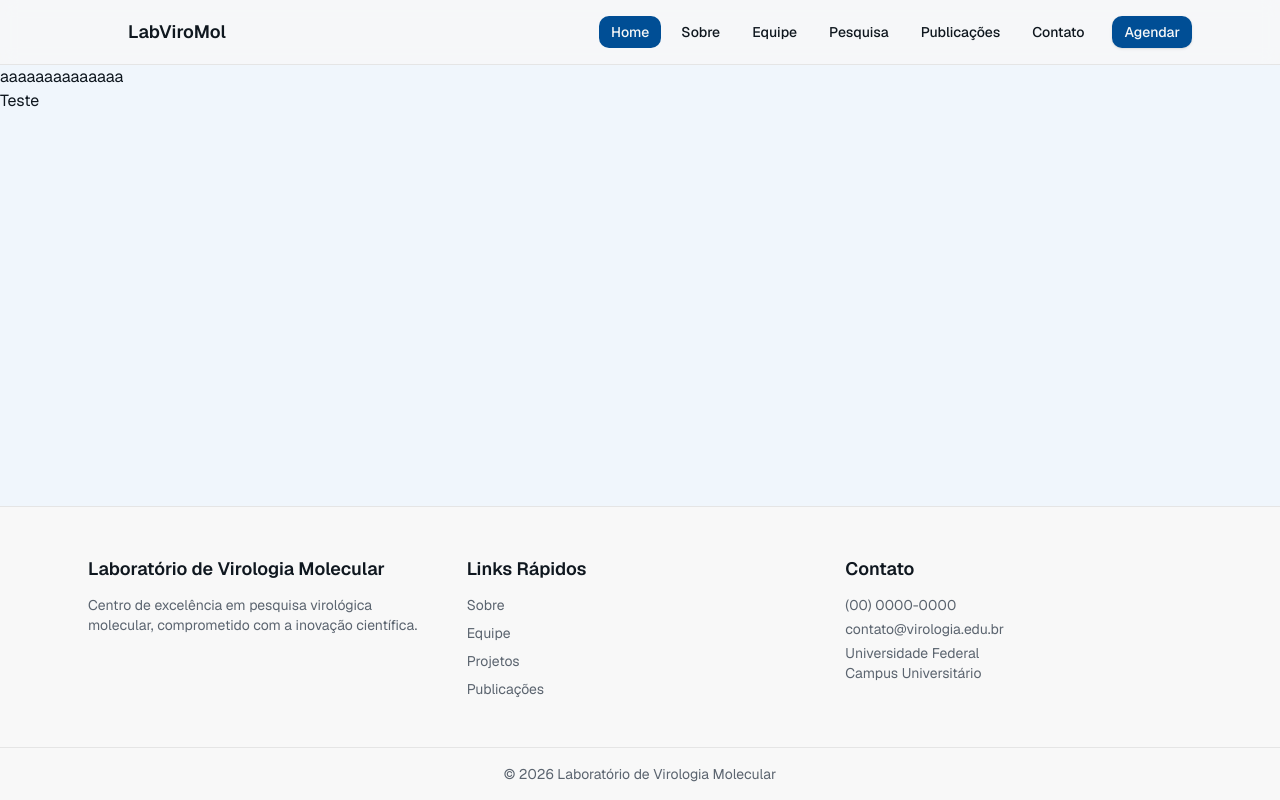
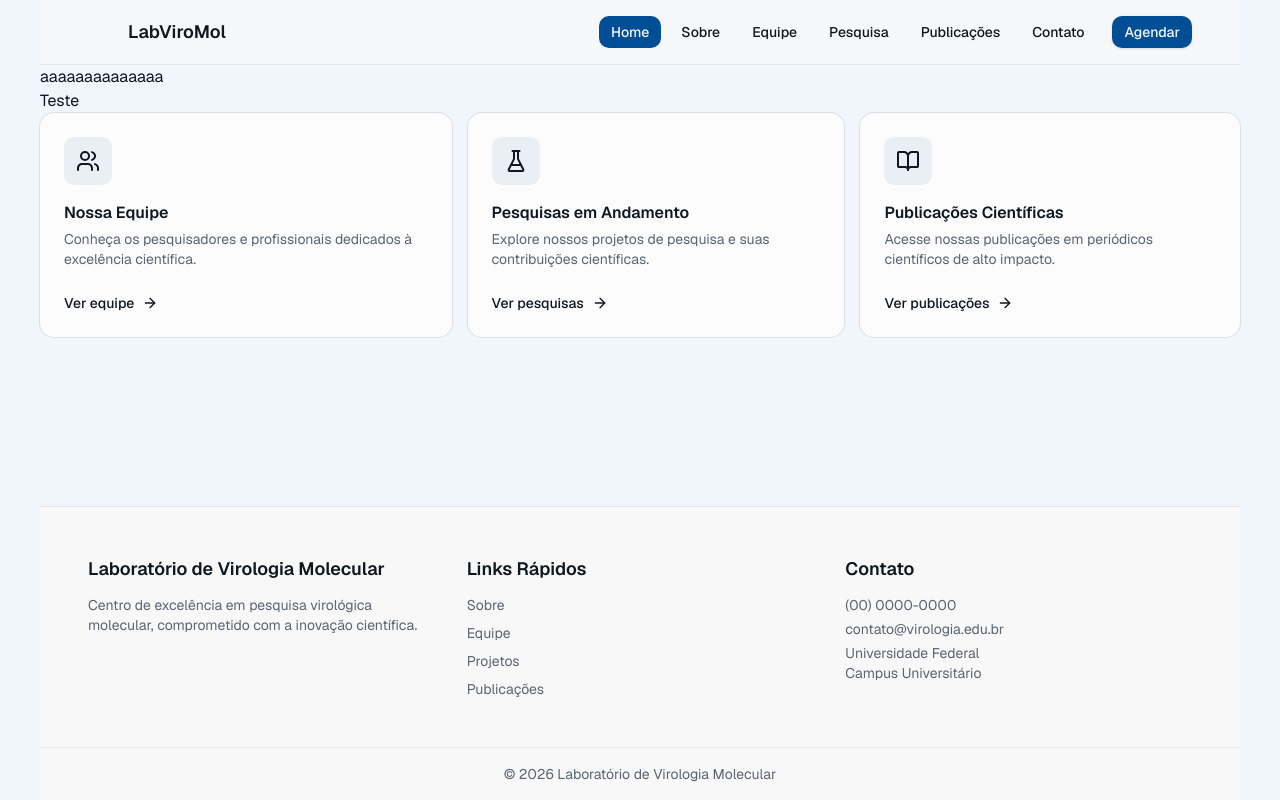
Before and after one commit to rafaelleonardodev/labviromol-institucional, a Next.js app: page / in a window 1280 px wide. Built offline with nearby package versions, Linux system fonts and the light colour scheme.

Commit message:
wip: home

```diff
--- a/app/layout.tsx
+++ b/app/layout.tsx
@@ -1,10 +1,10 @@
 import type { Metadata } from "next";
 import { title, text } from "./fonts";
 import "./globals.css";
-import { Header } from "../components/layout/Header";
-import { Footer } from "../components/layout/Footer";
 import { Geist } from "next/font/google";
 import { cn } from "@/lib/utils";
+import { Header } from "@/components/layout/header";
+import { Footer } from "@/components/layout/footer";
 
 const geist = Geist({subsets:['latin'],variable:'--font-sans'});
 
@@ -23,7 +23,7 @@ export default function RootLayout({
       lang="pt-br"
       className={cn("h-full", "antialiased", "bg-neutral-50", title.variable, text.variable, "font-sans", geist.variable)}
     >
-      <body className="min-h-screen flex flex-col">
+      <body className="min-h-screen flex flex-col px-10">
         <Header />
         <main className="flex-1 pb-20">
           {children}
--- a/app/page.tsx
+++ b/app/page.tsx
@@ -1,3 +1,8 @@
+import { Card, CardContent, CardHeader } from "@/components/common/card";
+import { IconCard } from "@/components/common/card/icon-card";
+import Meyer from "@/public/icons/meyer";
+import OpenBook from "@/public/icons/open-book";
+import People from "@/public/icons/people";
 import Image from "next/image";
 
 export default function Home() {
@@ -7,6 +12,34 @@ export default function Home() {
       <div>
         Teste
       </div>
+      <section
+        className="
+          flex
+          gap-4
+        "
+      >
+        <IconCard
+          title="Nossa Equipe"
+          description="Conheça os pesquisadores e profissionais dedicados à excelência científica."
+          cta="Ver equipe"
+          icon={<People/>}
+          href="/team"
+        />
+        <IconCard
+          icon={<Meyer/>}
+          title="Pesquisas em Andamento"
+          description="Explore nossos projetos de pesquisa e suas contribuições científicas."
+          cta="Ver pesquisas"
+          href="/research"
+        />
+        <IconCard
+          icon={<OpenBook/>}
+          title="Publicações Científicas"
+          description="Acesse nossas publicações em periódicos científicos de alto impacto."
+          cta="Ver publicações"
+          href="/publish"
+        />
+      </section>
     </>
   );
 }
--- /dev/null
+++ b/components/common/card/icon-card.tsx
@@ -0,0 +1,78 @@
+"use client";
+
+import Link from "next/link";
+import { ReactNode } from "react";
+import { ArrowRight } from "lucide-react";
+
+import { Card } from "./card";
+import { cn } from "@/lib/utils";
+
+type IconCardProps = {
+  icon: ReactNode;
+  title: string;
+  description?: string;
+  href?: string;
+  cta?: string;
+  className?: string;
+};
+
+export function IconCard({
+  icon,
+  title,
+  description,
+  href,
+  cta = "Ver equipe",
+  className,
+}: IconCardProps) {
+  const content = (
+    <Card
+      interactive
+      className={cn(
+        "p-6 flex flex-col gap-4 hover:shadow-md transition-all",
+        className
+      )}
+    >
+      {/* ICON */}
+      <div className="
+        w-12 h-12
+        flex items-center justify-center
+        rounded-lg
+        bg-muted
+        text-foreground
+      ">
+        {icon}
+      </div>
+
+      {/* TEXT */}
+      <div className="space-y-1">
+        <h3 className="font-heading text-base font-semibold">
+          {title}
+        </h3>
+
+        {description && (
+          <p className="text-sm text-muted-foreground">
+            {description}
+          </p>
+        )}
+      </div>
+
+      {/* CTA */}
+      {href && (
+        <div className="mt-2 flex items-center text-sm font-medium text-foreground">
+          {cta}
+          <ArrowRight className="ml-2 h-4 w-4 transition-transform group-hover:translate-x-1" />
+        </div>
+      )}
+    </Card>
+  );
+
+  if (href) {
+    return (
+      <Link href={href} className="group">
+        {content}
+      </Link>
+    );
+  }
+
+  return content;
+}
--- /dev/null
+++ b/public/icons/meyer.tsx
@@ -0,0 +1,45 @@
+type MeyerProps = {
+  color?: string;
+  strokeWidth?: number;
+  size?: number;
+};
+
+const Meyer = ({
+  color = "currentColor",
+  strokeWidth = 2,
+  size = 24,
+}: MeyerProps) => {
+  return (
+    <svg
+      width={size}
+      height={size}
+      viewBox="0 0 24 24"
+      fill="none"
+      xmlns="http://www.w3.org/2000/svg"
+    >
+      <path
+        d="M10.0003 2V9.527C10.0006 9.83801 9.92831 10.1448 9.78926 10.423L4.72027 20.55C4.64317 20.703 4.60667 20.8732 4.61426 21.0444C4.62186 21.2155 4.6733 21.3818 4.76364 21.5274C4.85399 21.6729 4.98021 21.7928 5.13021 21.8756C5.28021 21.9584 5.44895 22.0012 5.62027 22H18.3803C18.5516 22.0012 18.7203 21.9584 18.8703 21.8756C19.0203 21.7928 19.1465 21.6729 19.2369 21.5274C19.3272 21.3818 19.3787 21.2155 19.3863 21.0444C19.3939 20.8732 19.3574 20.703 19.2803 20.55L14.2113 10.423C14.0722 10.1448 14 9.83801 14.0003 9.527V2"
+        stroke={color}
+        strokeWidth={strokeWidth}
+        strokeLinecap="round"
+        strokeLinejoin="round"
+      />
+      <path
+        d="M8.5 2H15.5"
+        stroke={color}
+        strokeWidth={strokeWidth}
+        strokeLinecap="round"
+        strokeLinejoin="round"
+      />
+      <path
+        d="M7 16H17"
+        stroke={color}
+        strokeWidth={strokeWidth}
+        strokeLinecap="round"
+        strokeLinejoin="round"
+      />
+    </svg>
+  );
+};
+
+export default Meyer;
--- /dev/null
+++ b/public/icons/open-book.tsx
@@ -0,0 +1,38 @@
+type OpenBookProps = {
+  color?: string;
+  strokeWidth?: number;
+  size?: number;
+};
+
+const OpenBook = ({
+  color = "currentColor",
+  strokeWidth = 2,
+  size = 24,
+}: OpenBookProps) => {
+  return (
+    <svg
+      width={size}
+      height={size}
+      viewBox="0 0 24 24"
+      fill="none"
+      xmlns="http://www.w3.org/2000/svg"
+    >
+      <path
+        d="M12 7V21"
+        stroke={color}
+        strokeWidth={strokeWidth}
+        strokeLinecap="round"
+        strokeLinejoin="round"
+      />
+      <path
+        d="M3 18C2.73478 18 2.48043 17.8946 2.29289 17.7071C2.10536 17.5196 2 17.2652 2 17V4C2 3.73478 2.10536 3.48043 2.29289 3.29289C2.48043 3.10536 2.73478 3 3 3H8C9.06087 3 10.0783 3.42143 10.8284 4.17157C11.5786 4.92172 12 5.93913 12 7C12 5.93913 12.4214 4.92172 13.1716 4.17157C13.9217 3.42143 14.9391 3 16 3H21C21.2652 3 21.5196 3.10536 21.7071 3.29289C21.8946 3.48043 22 3.73478 22 4V17C22 17.2652 21.8946 17.5196 21.7071 17.7071C21.5196 17.8946 21.2652 18 21 18H15C14.2044 18 13.4413 18.3161 12.8787 18.8787C12.3161 19.4413 12 20.2044 12 21C12 20.2044 11.6839 19.4413 11.1213 18.8787C10.5587 18.3161 9.79565 18 9 18H3Z"
+        stroke={color}
+        strokeWidth={strokeWidth}
+        strokeLinecap="round"
+        strokeLinejoin="round"
+      />
+    </svg>
+  );
+};
+
+export default OpenBook;
--- /dev/null
+++ b/public/icons/people.tsx
@@ -0,0 +1,51 @@
+type PeopleProps = {
+  color?: string;
+  strokeWidth?: number;
+  size?: number;
+};
+
+const People = ({
+  color = "currentColor",
+  strokeWidth = 2,
+  size = 24,
+}: PeopleProps) => {
+  return (
+    <svg
+      width={size}
+      height={size}
+      viewBox="0 0 24 24"
+      fill="none"
+    >
+      <path
+        d="M16 21V19C16 17.9391 15.5786 16.9217 14.8284 16.1716C14.0783 15.4214 13.0609 15 12 15H6C4.93913 15 3.92172 15.4214 3.17157 16.1716C2.42143 16.9217 2 17.9391 2 19V21"
+        stroke={color}
+        strokeWidth={strokeWidth}
+        strokeLinecap="round"
+        strokeLinejoin="round"
+      />
+      <path
+        d="M9 11C11.2091 11 13 9.20914 13 7C13 4.79086 11.2091 3 9 3C6.79086 3 5 4.79086 5 7C5 9.20914 6.79086 11 9 11Z"
+        stroke={color}
+        strokeWidth={strokeWidth}
+        strokeLinecap="round"
+        strokeLinejoin="round"
+      />
+      <path
+        d="M22 21.0009V19.0009C21.9993 18.1146 21.7044 17.2536 21.1614 16.5532C20.6184 15.8527 19.8581 15.3524 19 15.1309"
+        stroke={color}
+        strokeWidth={strokeWidth}
+        strokeLinecap="round"
+        strokeLinejoin="round"
+      />
+      <path
+        d="M16 3.13086C16.8604 3.35116 17.623 3.85156 18.1676 4.55317C18.7122 5.25478 19.0078 6.11769 19.0078 7.00586C19.0078 7.89403 18.7122 8.75694 18.1676 9.45855C17.623 10.1602 16.8604 10.6606 16 10.8809"
+        stroke={color}
+        strokeWidth={strokeWidth}
+        strokeLinecap="round"
+        strokeLinejoin="round"
+      />
+    </svg>
+  );
+};
+
+export default People;
```
